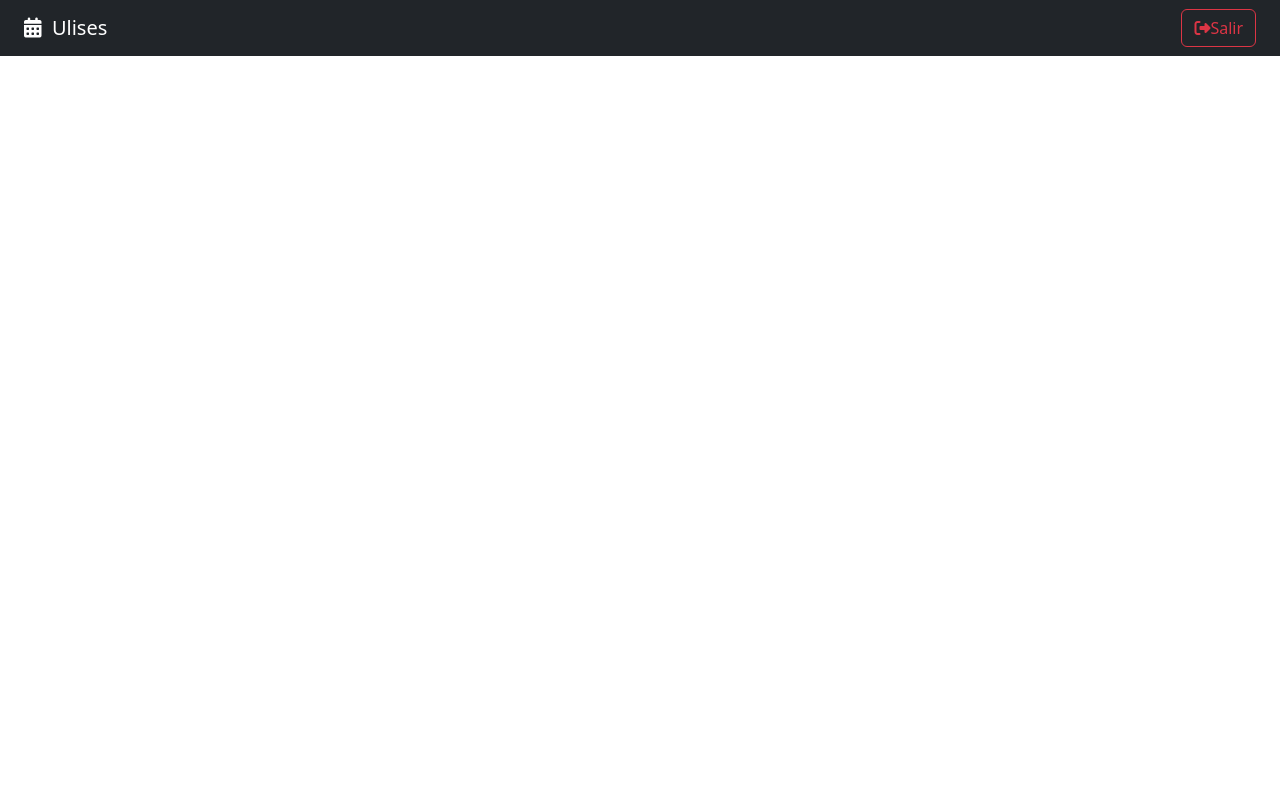
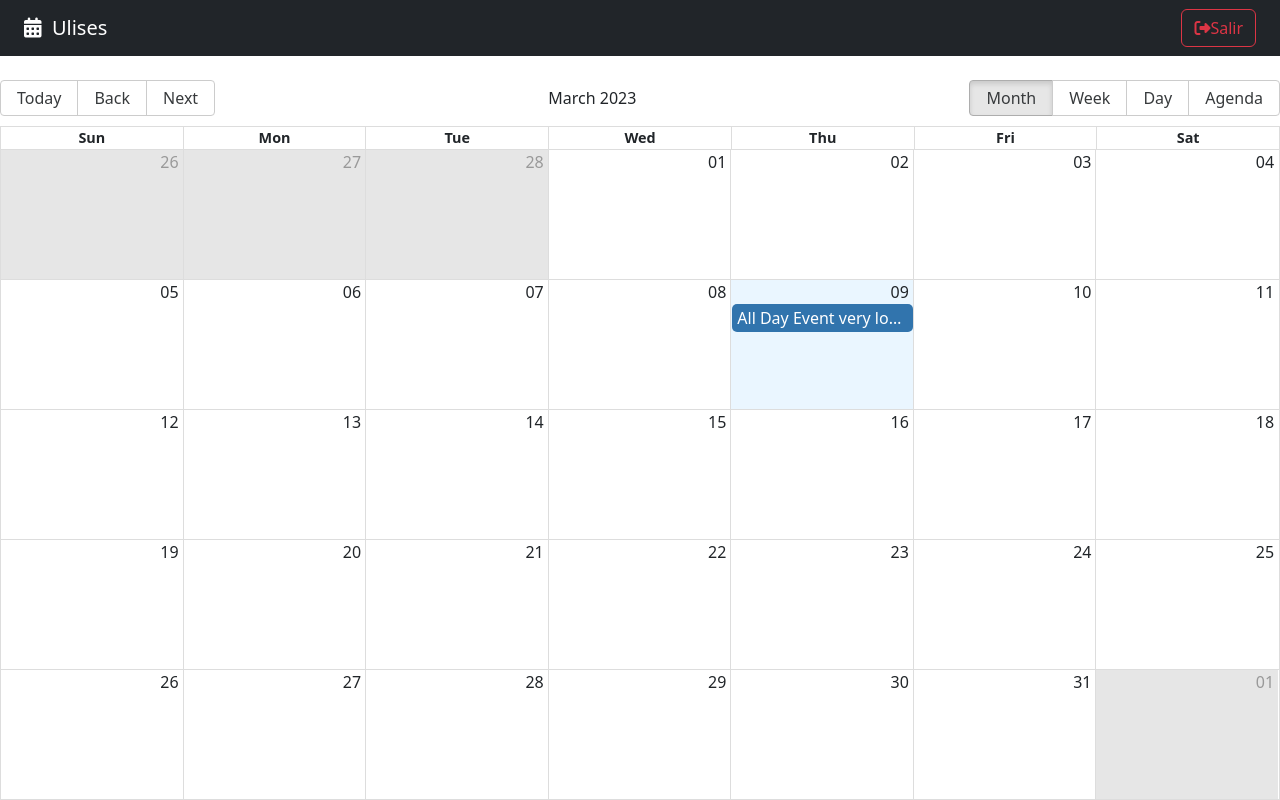
Before and after one commit to UlisesOrnelasR/front-calendar, a React (Vite) app: page / in a window 1280 px wide. Built offline with nearby package versions, Linux system fonts and the light colour scheme.

Commit message:
chore: Add react-big-calendar

```diff
--- a/package.json
+++ b/package.json
@@ -9,7 +9,9 @@
     "preview": "vite preview"
   },
   "dependencies": {
+    "date-fns": "^2.29.3",
     "react": "^18.2.0",
+    "react-big-calendar": "^1.6.8",
     "react-dom": "^18.2.0",
     "react-router-dom": "^6.8.2"
   },
--- a/src/calendar/pages/CalendarPage.jsx
+++ b/src/calendar/pages/CalendarPage.jsx
@@ -1,10 +1,47 @@
-import React from "react";
+import { Calendar, dateFnsLocalizer } from "react-big-calendar";
+import "react-big-calendar/lib/css/react-big-calendar.css";
+import enUS from "date-fns/locale/en-US";
+
 import { Navbar } from "../";
+import { addHours, format, parse, startOfWeek, getDay } from "date-fns";
+
+const locales = {
+  "en-US": enUS,
+};
+
+const localizer = dateFnsLocalizer({
+  format,
+  parse,
+  startOfWeek,
+  getDay,
+  locales,
+});
+
+const events = [
+  {
+    title: "All Day Event very long title",
+    notes: "Some notes about this event",
+    start: new Date(),
+    end: addHours(new Date(), 2),
+    bgcolor: "#fafafa",
+    user: {
+      _id: "123",
+      name: "Ulises",
+    },
+  },
+];
 
 export const CalendarPage = () => {
   return (
     <>
       <Navbar />
+      <Calendar
+        localizer={localizer}
+        events={events}
+        startAccessor="start"
+        endAccessor="end"
+        style={{ height: "calc(100vh - 80px)" }}
+      />
     </>
   );
 };
```
Also changed, not shown: 1 other file (tests, documents, lock files or other folders).
